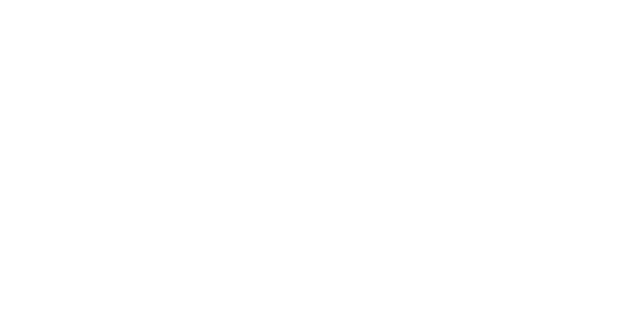
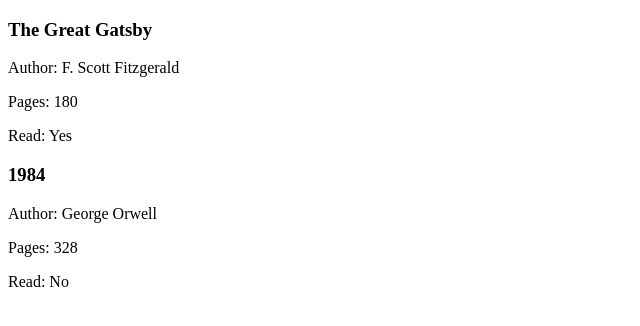
Before and after one commit to itsseanez/library, a plain HTML site: page index.html in a window 1280 px wide. Shown: the whole page, without its empty margins (0-640 px from the left). Drawn offline with Linux system fonts and the light colour scheme.

Commit message:
Create displayLibrary() function

```diff
--- a/index.html
+++ b/index.html
@@ -7,6 +7,7 @@
     <title>Library</title>
 </head>
 <body>
+    <div id="library-container"></div>
 
     <script src="script.js"></script>
 </body>
--- a/script.js
+++ b/script.js
@@ -14,3 +14,36 @@ function addBookToLibrary(title, author, pages, isRead) {
     const newBook = new Book(title, author, pages, isRead);
     myLibrary.push(newBook);
 }
+
+function displayLibrary() {
+    const libraryContainer = document.getElementById('library-container');
+    libraryContainer.innerHTML = ''; // Clear previous content
+
+    myLibrary.forEach((book) => {
+        const bookDiv = document.createElement('div');
+        bookDiv.classList.add('book');
+
+        const title = document.createElement('h3');
+        title.textContent = book.title;
+        bookDiv.appendChild(title);
+
+        const author = document.createElement('p');
+        author.textContent = `Author: ${book.author}`;
+        bookDiv.appendChild(author);
+
+        const pages = document.createElement('p');
+        pages.textContent = `Pages: ${book.pages}`;
+        bookDiv.appendChild(pages);
+
+        const isRead = document.createElement('p');
+        isRead.textContent = `Read: ${book.isRead ? 'Yes' : 'No'}`;
+        bookDiv.appendChild(isRead);
+
+        libraryContainer.appendChild(bookDiv);
+    });
+}
+
+// Example usage:
+addBookToLibrary('The Great Gatsby', 'F. Scott Fitzgerald', 180, true);
+addBookToLibrary('1984', 'George Orwell', 328, false);
+displayLibrary();
```
